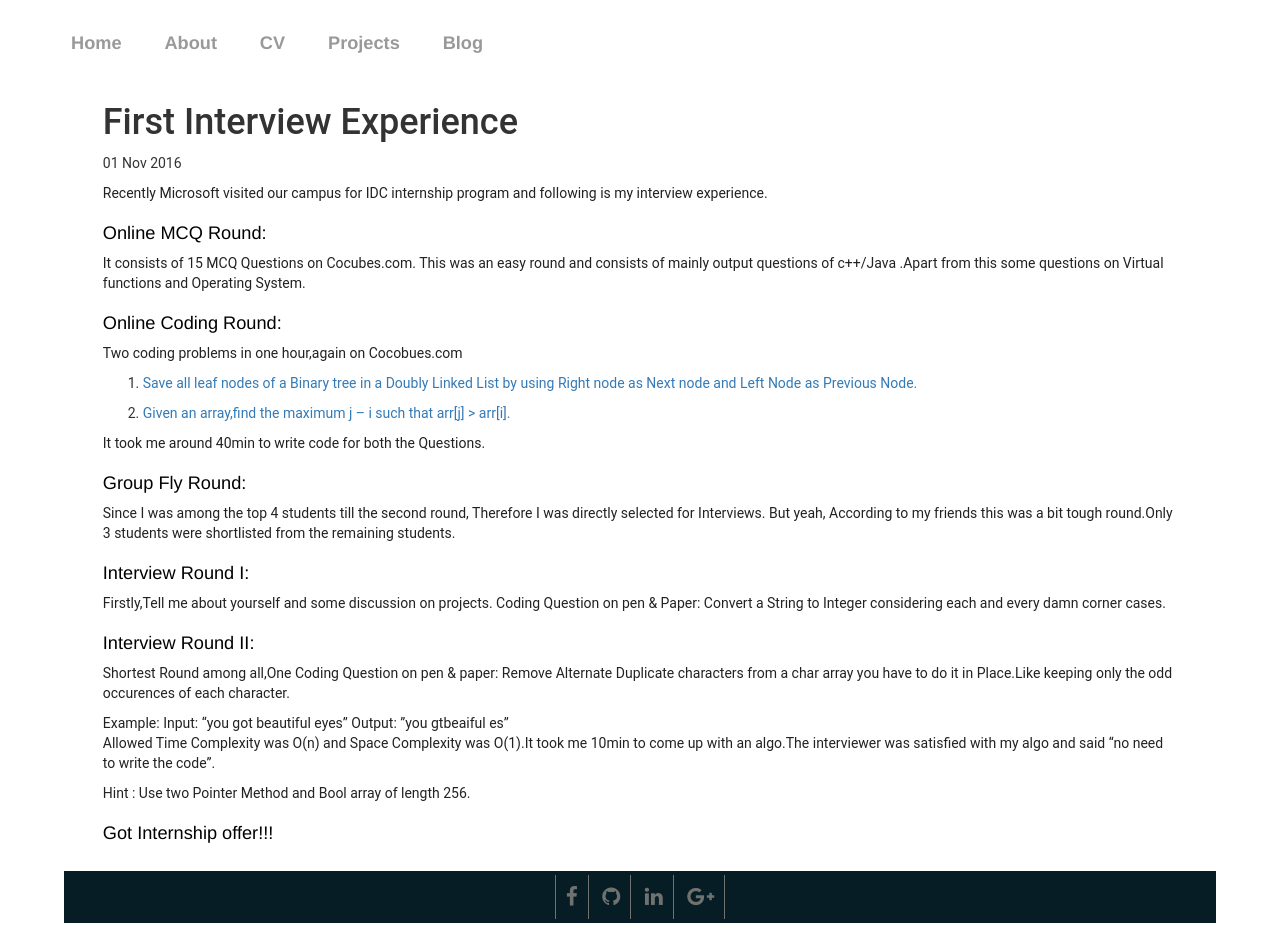
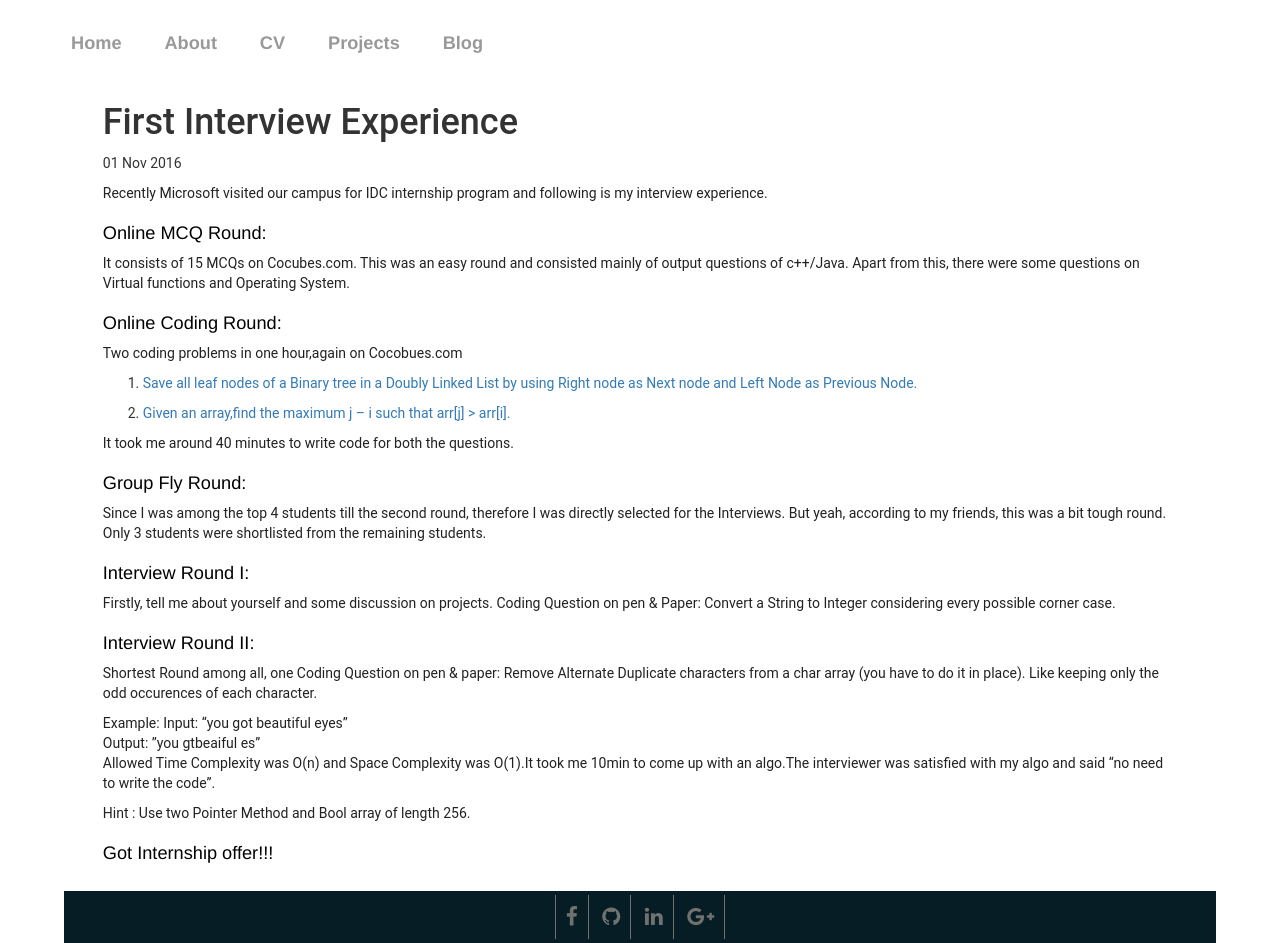
Before and after one commit to amitj975/amitj975.github.io, a Jekyll site: the page built from _posts/2016-11-01-First Interview Experience.md, in a window 1280 px wide. Built offline with Jekyll 4.4.1, drawn with Linux system fonts in a browser that asks for light colours; nearby versions of some CDN libraries.

Commit message:
Some corection in blog

```diff
--- a/_posts/2016-11-01-First Interview Experience.md
+++ b/_posts/2016-11-01-First Interview Experience.md
@@ -9,7 +9,7 @@
 Recently Microsoft visited our campus for IDC internship program and following is my interview experience.
 
 ## Online MCQ Round:
-It consists of 15 MCQ Questions on Cocubes.com. This was an easy round and consists of mainly output questions of c++/Java .Apart from this some questions on Virtual functions and Operating System.
+It consists of 15 MCQs on Cocubes.com. This was an easy round and consisted mainly of output questions of c++/Java. Apart from this, there were some questions on Virtual functions and Operating System.
 
 ## Online Coding Round:
 Two coding problems in one hour,again on Cocobues.com
@@ -18,18 +18,18 @@
 
 2. [Given an array,find the maximum j – i such that arr[j] > arr[i].](http://www.geeksforgeeks.org/given-an-array-arr-find-the-maximum-j-i-such-that-arrj-arri/)
 
-It took me around 40min to write code for both the Questions.
+It took me around 40 minutes to write code for both the questions.
 
 ## Group Fly Round:
-Since I was among the top 4 students till the second round, Therefore I was directly selected for Interviews. But yeah, According to my friends this was a bit tough round.Only 3 students were shortlisted from the remaining students.
+Since I was among the top 4 students till the second round, therefore I was directly selected for the Interviews. But yeah, according to my friends, this was a bit tough round. Only 3 students were shortlisted from the remaining students.
 
 ## Interview Round I:
-Firstly,Tell me about yourself and some discussion on projects.
-Coding Question on pen & Paper: Convert a String to Integer considering each and every damn corner cases.
+Firstly, tell me about yourself and some discussion on projects.
+Coding Question on pen & Paper: Convert a String to Integer considering every possible corner case.
 
 ## Interview Round II:
-Shortest Round among all,One Coding Question on pen & paper:
-Remove Alternate Duplicate characters from a char array you have to do it in Place.Like keeping only the odd occurences of each character.
+Shortest Round among all, one Coding Question on pen & paper:
+Remove Alternate Duplicate characters from a char array (you have to do it in place). Like keeping only the odd occurences of each character.
 
 Example:
 Input: “you got beautiful eyes”
```
